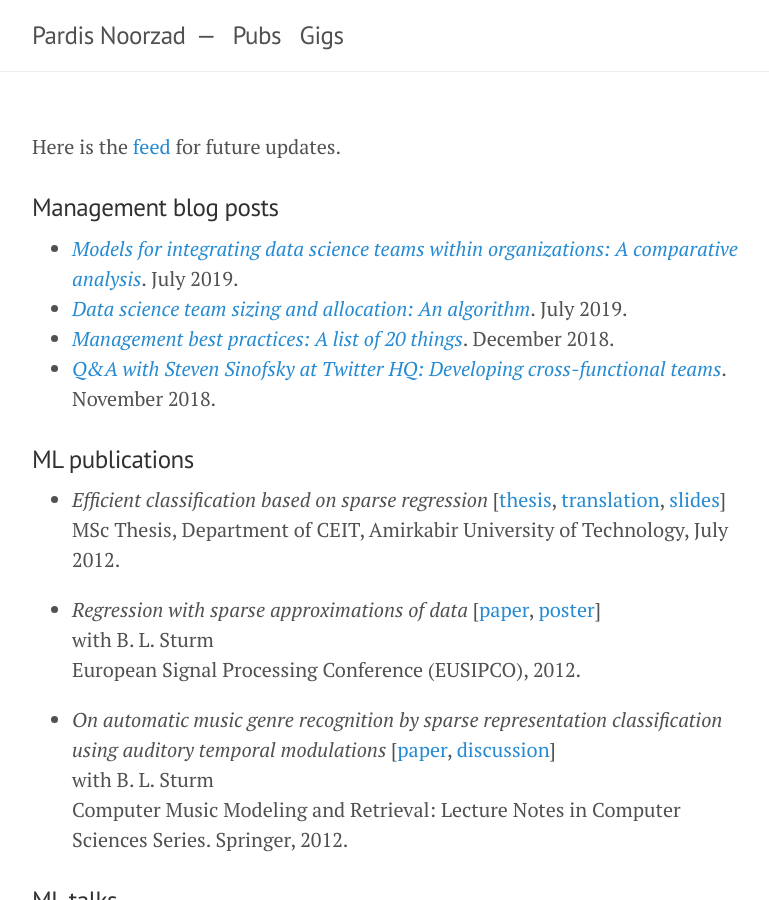
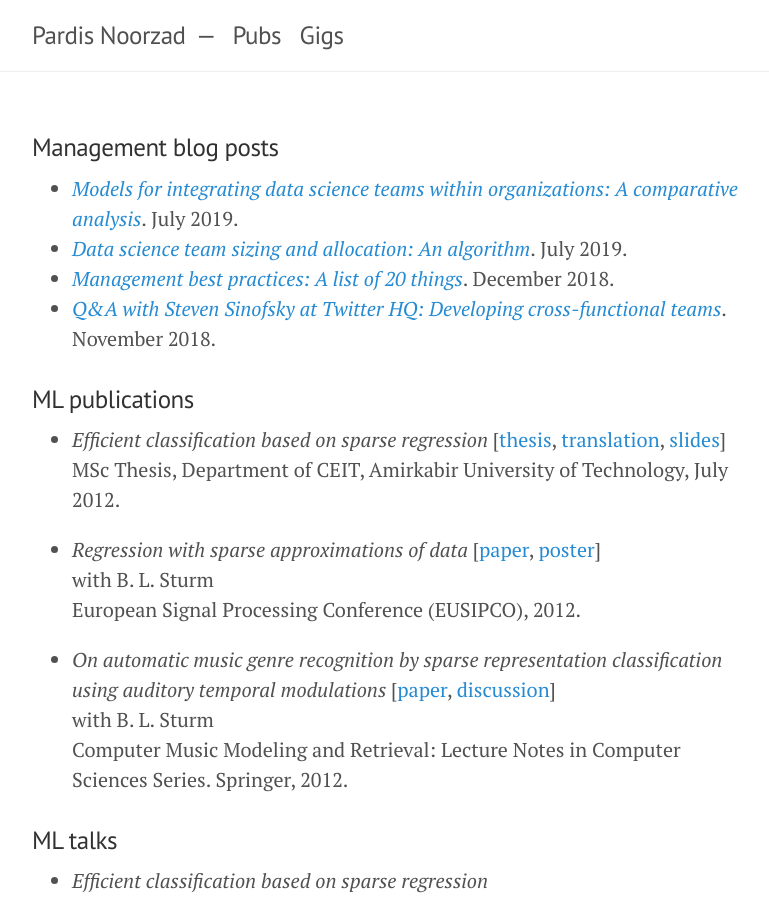
Before and after one commit to djpardis/djpardis.github.io, a Jekyll site: the page built from pubs.md, in a window 1280 px wide and 900 px high. Shown: the whole window, without its empty margins (248-1017 px from the left). Built offline with Jekyll 4.4.1, drawn with Linux system fonts in a browser that asks for light colours.

Commit message:
Remove feed link

```diff
--- a/pubs.md
+++ b/pubs.md
@@ -10,7 +10,7 @@ Full list in <a href="/files/Noorzad2018CV.pdf" target="_blank">CV</a>.
 <!-- ![Pardis Noorzad at TWIMLcon](../files/pics/twimlcon.jpg)
 <sup><a href="https://twimlcon.com/speakers/pardis-noorzad/" target="_blank">Culture and organization for effective ML at Scale</a> at TWIMLcon 2019.</sup> -->
 
-Here is the [feed](../atom.xml) for future updates.
+<!-- Here is the [feed](../atom.xml) for future updates. -->
 
 <!-- {% for post in site.posts %}
   {{ post.date | date_to_string }} &rarr; [ {{ post.title }} ]({{ post.url }})
```
